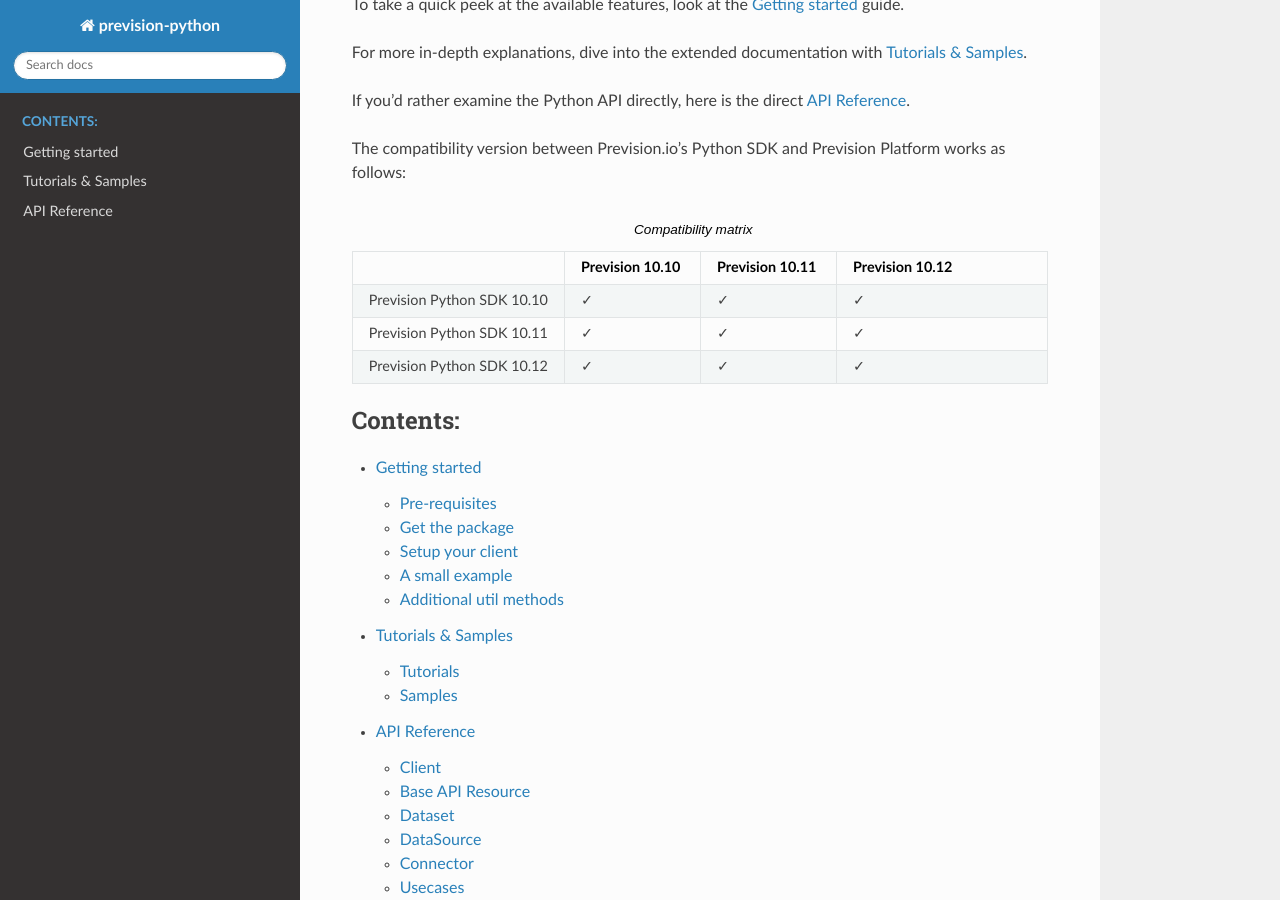
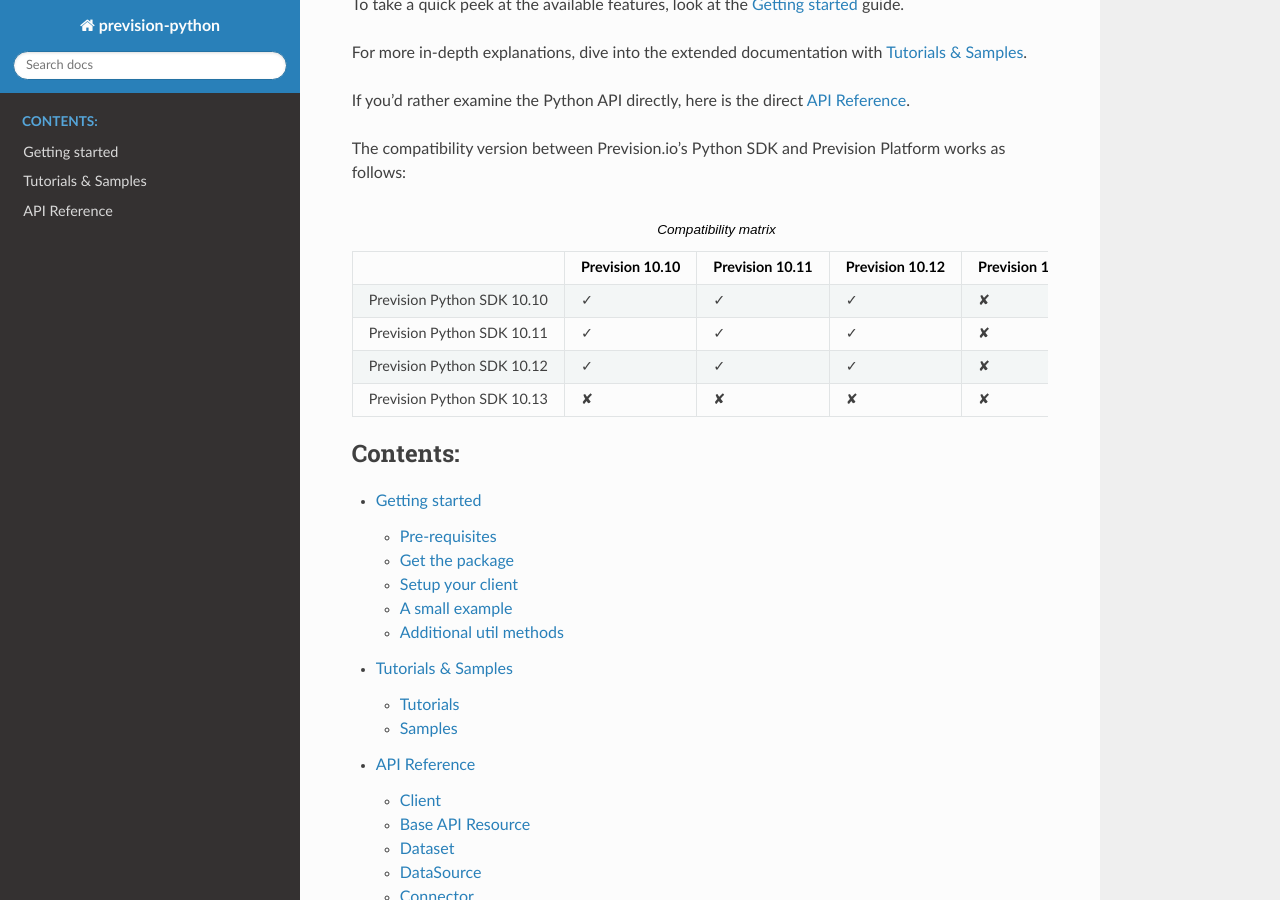
Before and after one commit to previsionio/prevision-python, a Sphinx documentation site: the page built from docs/index.rst, in a window 1280 px wide and 900 px high, scrolled down 311 px. Built offline with Sphinx 7.4.7 and the Read the Docs theme 2.0.0, drawn with Linux system fonts in a browser that asks for light colours; formulas are drawn with MathJax 3.

Commit message:
feat: add 10.13 version to Compatibility matrix

```diff
--- a/docs/index.rst
+++ b/docs/index.rst
@@ -22,25 +22,34 @@
 
 
 .. list-table:: Compatibility matrix
-   :widths: 25 25 25 50
+   :widths: auto
    :header-rows: 1
 
    * -
      - Prevision 10.10
      - Prevision 10.11
      - Prevision 10.12
+     - Prevision 10.13
    * - Prevision Python SDK 10.10
      - ✓
      - ✓
      - ✓
+     - ✘
    * - Prevision Python SDK 10.11
      - ✓
      - ✓
      - ✓
+     - ✘
    * - Prevision Python SDK 10.12
      - ✓
      - ✓
      - ✓
+     - ✘
+   * - Prevision Python SDK 10.13
+     - ✘
+     - ✘
+     - ✘
+     - ✘
 
 
 .. toctree::
```
